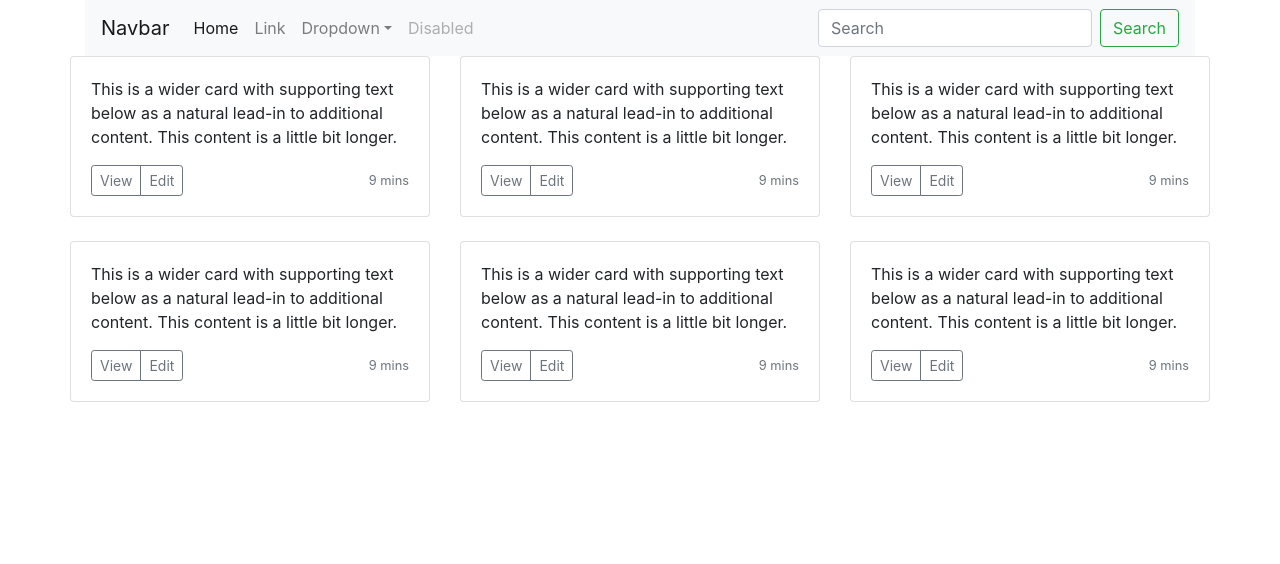
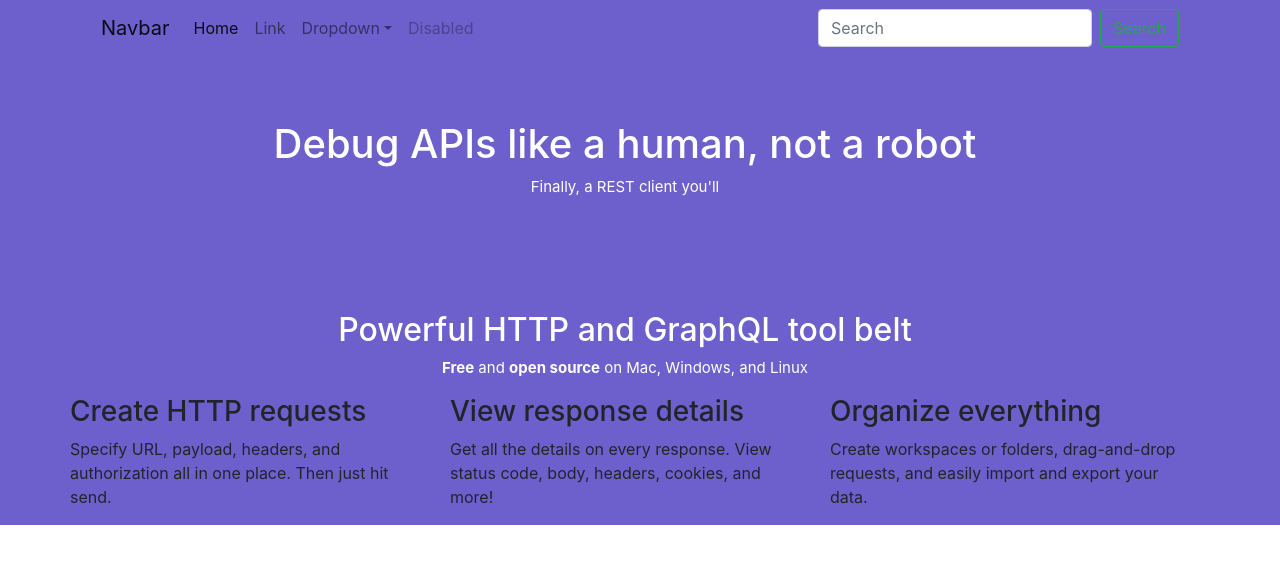
Before and after one commit to superdev905/10secondcode, a React app: page / in a window 1280 px wide. Shown: the top 564 px of the page. Built offline with nearby package versions, Linux system fonts and the light colour scheme.

Commit message:
Changed the UI

```diff
--- a/src/App.js
+++ b/src/App.js
@@ -1,5 +1,6 @@
 import React from "react";
 import { Button } from 'reactstrap';
+import main from './main.css';
 import Navigation from './Components/Navigation';
 import Main from './Components/Main';
 
@@ -27,14 +28,11 @@ class App extends React.Component {
 
   render() {
      return (
-        <div>
-          <div className="container">
+        <div className="main">
+          <div className="container main">
             <Navigation />
-            <div class="row">
-              <Main />
-            </div>
+            <Main />
           </div>
-
         </div>
      );
   }
--- a/src/Components/Main.js
+++ b/src/Components/Main.js
@@ -4,100 +4,69 @@ import React from 'react';
 class Main extends React.Component {
   render() {
     return (
-
-
-<div className="row">
-    <div className="col-md-4">
-        <div className="card mb-4 box-shadow">
-            <div className="card-body">
-                <p className="card-text">This is a wider card with supporting text below as a natural lead-in to additional content. This content is a little bit longer.</p>
-                <div className="d-flex justify-content-between align-items-center">
-                    <div className="btn-group">
-                        <button type="button" className="btn btn-sm btn-outline-secondary">View</button>
-                        <button type="button" className="btn btn-sm btn-outline-secondary">Edit</button>
+        <div className="row">
+            <div className="row container">
+                <div className="jumbotron container jumbotron-bg">
+                    <div className="container">
+                        <div className="row">
+                            <div className="col-12 main-text">
+                                <h1>Debug APIs like a <span className="jumbotron__undie">human</span>, not a robot</h1>
+                                <p className="font-light text-xl no-margin-bottom">Finally, a REST client you'll</p>
+                            </div>
+                        </div>
                     </div>
-                    <small className="text-muted">9 mins</small>
                 </div>
             </div>
-         </div>
-    </div>
+            <div className="row">
+                <section className="no-margin padding-top-lg padding-bottom-lg">
+                    <div className="container center">
+                        <div className="row">
+                            <div className="col-12 main-text">
+                                <h2 className="text-xxl">Powerful HTTP and GraphQL tool belt</h2>
+                                <p className="text-lg"><strong>Free</strong> and <strong>open source</strong> on Mac, Windows, and Linux</p>
+                            </div>
+                        </div>
+                        <div className="row">
+                            <div className="col-4 padding-top">
+                                <div className="img--promo">
+                                    <div className="gatsby-image-outer-wrapper" >
+                                        <div className="gatsby-image-wrapper" >
+                                            <div></div>
+                                        </div>
+                                    </div>
+                                </div>
+                                <h3>Create HTTP requests</h3>
+                                <p>Specify URL, payload, headers, and authorization all in one place. Then just hit send.</p>
+                            </div>
 
-    <div className="col-md-4">
-        <div className="card mb-4 box-shadow">
-            <div className="card-body">
-                <p className="card-text">This is a wider card with supporting text below as a natural lead-in to additional content. This content is a little bit longer.</p>
-                <div className="d-flex justify-content-between align-items-center">
-                    <div className="btn-group">
-                        <button type="button" className="btn btn-sm btn-outline-secondary">View</button>
-                        <button type="button" className="btn btn-sm btn-outline-secondary">Edit</button>
+                            <div className="col-4 padding-top">
+                                <div className="img--promo">
+                                    <div className="gatsby-image-outer-wrapper" >
+                                        <div className="gatsby-image-wrapper" >
+                                            <div></div>
+                                        </div>
+                                    </div>
+                                </div>
+                                <h3>View response details</h3>
+                                <p>Get all the details on every response. View status code, body, headers, cookies, and more!</p>
+                            </div>
+
+                            <div className="col-4 padding-top">
+                                <div className="img--promo">
+                                    <div className="gatsby-image-outer-wrapper" >
+                                        <div className="gatsby-image-wrapper" >
+                                            <div></div>
+                                        </div>
+                                    </div>
+                                </div>
+                                <h3>Organize everything</h3>
+                                <p>Create workspaces or folders, drag-and-drop requests, and easily import and export your data.</p>
+                            </div>
+                        </div>
                     </div>
-                    <small className="text-muted">9 mins</small>
-                </div>
+                </section>
             </div>
-         </div>
-    </div>
-
-    <div className="col-md-4">
-        <div className="card mb-4 box-shadow">
-            <div className="card-body">
-                <p className="card-text">This is a wider card with supporting text below as a natural lead-in to additional content. This content is a little bit longer.</p>
-                <div className="d-flex justify-content-between align-items-center">
-                    <div className="btn-group">
-                        <button type="button" className="btn btn-sm btn-outline-secondary">View</button>
-                        <button type="button" className="btn btn-sm btn-outline-secondary">Edit</button>
-                    </div>
-                    <small className="text-muted">9 mins</small>
-                </div>
-            </div>
-         </div>
-    </div>
-
-    <div className="col-md-4">
-        <div className="card mb-4 box-shadow">
-            <div className="card-body">
-                <p className="card-text">This is a wider card with supporting text below as a natural lead-in to additional content. This content is a little bit longer.</p>
-                <div className="d-flex justify-content-between align-items-center">
-                    <div className="btn-group">
-                        <button type="button" className="btn btn-sm btn-outline-secondary">View</button>
-                        <button type="button" className="btn btn-sm btn-outline-secondary">Edit</button>
-                    </div>
-                    <small className="text-muted">9 mins</small>
-                </div>
-            </div>
-         </div>
-    </div>
-
-    <div className="col-md-4">
-        <div className="card mb-4 box-shadow">
-            <div className="card-body">
-                <p className="card-text">This is a wider card with supporting text below as a natural lead-in to additional content. This content is a little bit longer.</p>
-                <div className="d-flex justify-content-between align-items-center">
-                    <div className="btn-group">
-                        <button type="button" className="btn btn-sm btn-outline-secondary">View</button>
-                        <button type="button" className="btn btn-sm btn-outline-secondary">Edit</button>
-                    </div>
-                    <small className="text-muted">9 mins</small>
-                </div>
-            </div>
-         </div>
-    </div>
-
-    <div className="col-md-4">
-        <div className="card mb-4 box-shadow">
-            <div className="card-body">
-                <p className="card-text">This is a wider card with supporting text below as a natural lead-in to additional content. This content is a little bit longer.</p>
-                <div className="d-flex justify-content-between align-items-center">
-                    <div className="btn-group">
-                        <button type="button" className="btn btn-sm btn-outline-secondary">View</button>
-                        <button type="button" className="btn btn-sm btn-outline-secondary">Edit</button>
-                    </div>
-                    <small className="text-muted">9 mins</small>
-                </div>
-            </div>
-         </div>
-    </div>
-</div>
-
+        </div>
     )
   }
 }
--- a/src/Components/Navigation.js
+++ b/src/Components/Navigation.js
@@ -4,7 +4,7 @@ import React from 'react';
 class Navigation extends React.Component {
   render() {
     return (
-      <nav className="navbar navbar-expand-lg navbar-light bg-light">
+      <nav className="navbar navbar-expand-lg navbar-light">
         <a className="navbar-brand" href="/">Navbar</a>
         <button className="navbar-toggler" type="button" data-toggle="collapse" data-target="#navbarSupportedContent" aria-controls="navbarSupportedContent" aria-expanded="false" aria-label="Toggle navigation">
           <span className="navbar-toggler-icon"></span>
--- a/src/main.css
+++ b/src/main.css
@@ -2,9 +2,16 @@ body {
     line-height: 2;
 }
 
+.main {
+    background-color: #6e60cc !important;
+}
 
-.materialize-red.lighten-5 {
-    background-color: #fdeaeb !important; }
+.jumbotron-bg {
+    background-color: #6e60cc !important;
+}
 
-  .materialize-red-text.text-lighten-5 {
-    color: #fdeaeb !important; }
+.main-text{
+    text-align: center;
+    color: white;
+    font-size: 15px;
+}
```
